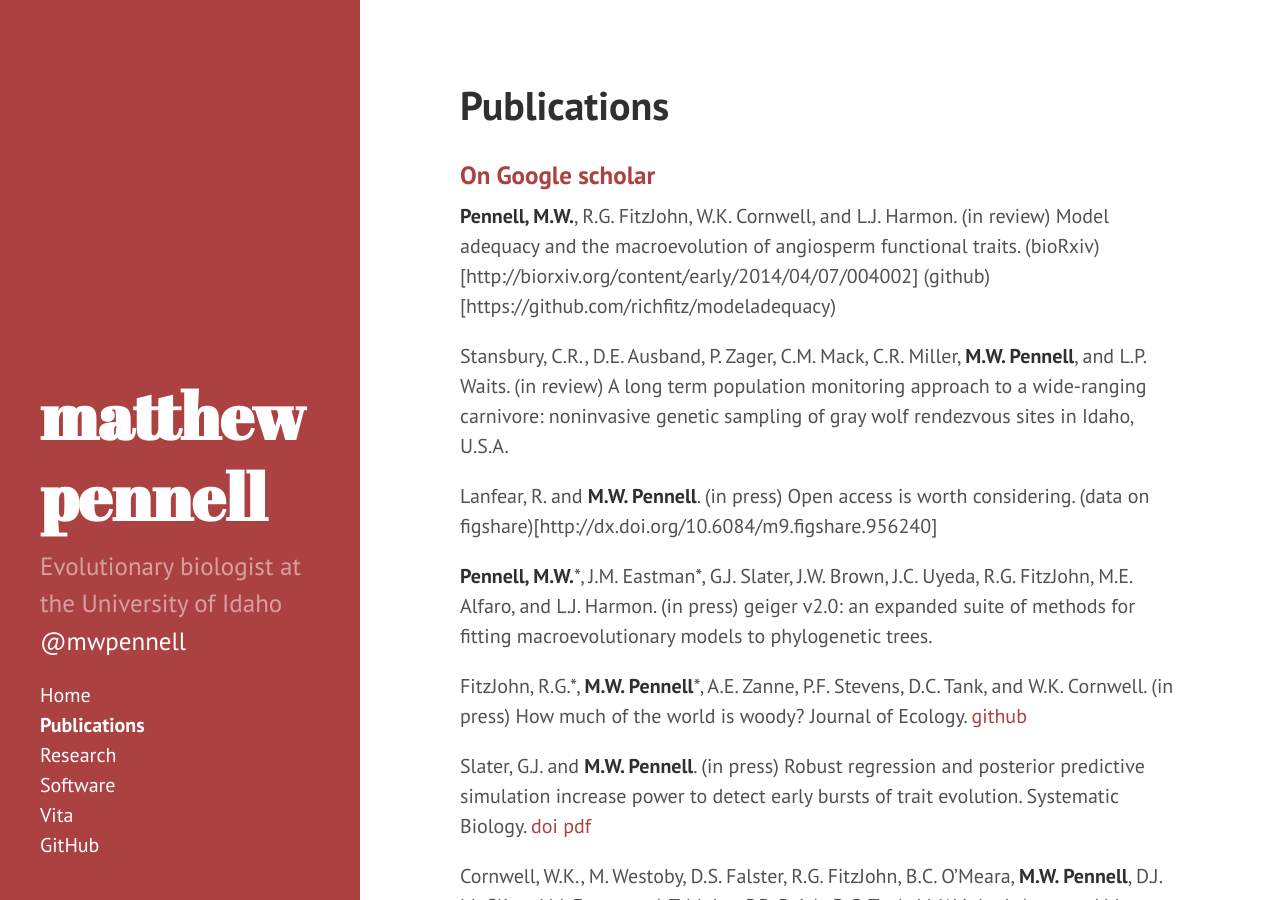
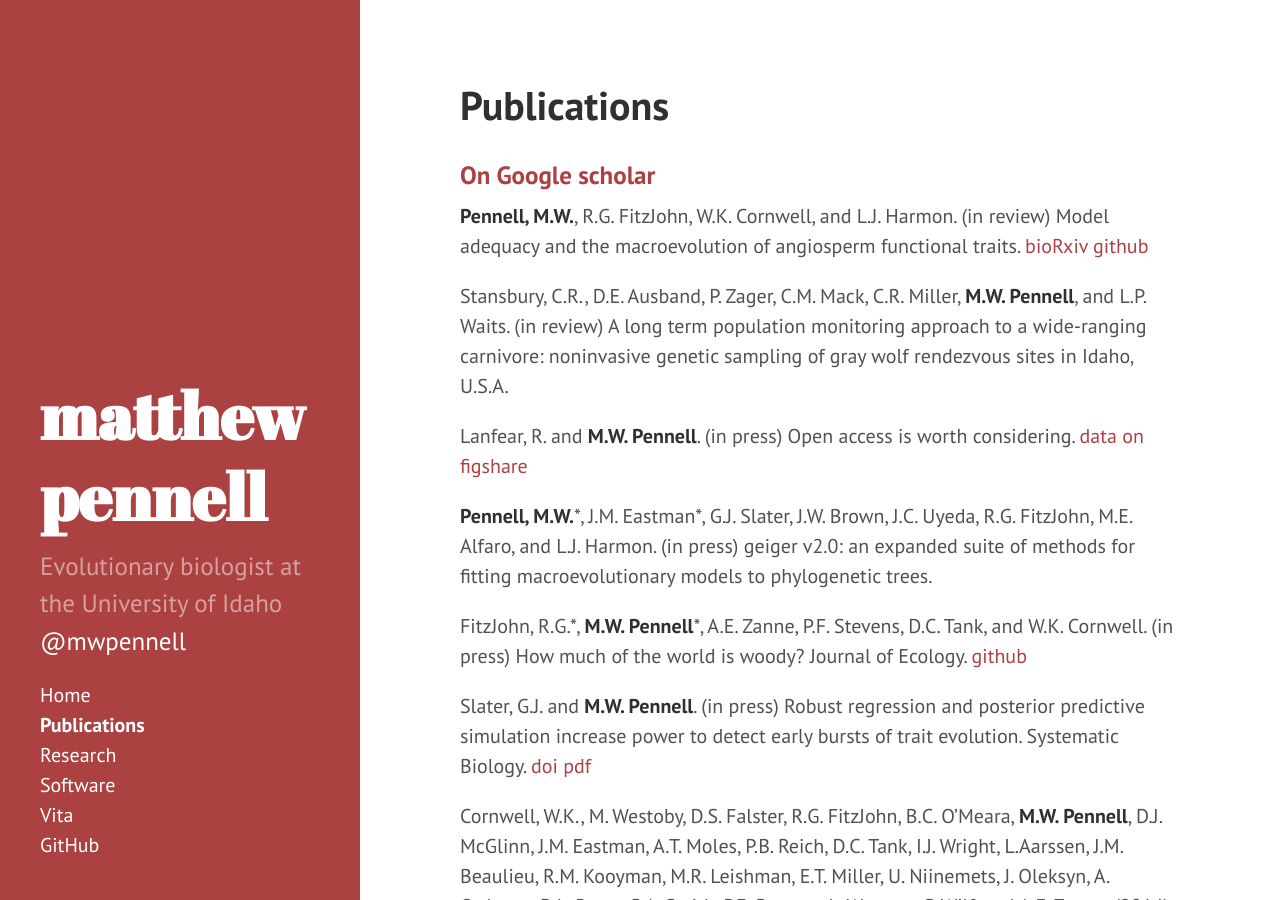
Before and after one commit to atredennick/mwpennell.github.io, a Jekyll site: the page built from publications.md, in a window 1280 px wide and 900 px high. Built offline with Jekyll 4.4.1, drawn with Linux system fonts in a browser that asks for light colours; Markdown is read by kramdown in place of the engine named in the settings.

Commit message:
fixed md

```diff
--- a/publications.md
+++ b/publications.md
@@ -6,11 +6,11 @@ title: Publications
 ### [On Google scholar](http://scholar.google.com/citations?user=mxS1rJoAAAAJ&hl=en)
 
 
-**Pennell, M.W.**, R.G. FitzJohn, W.K. Cornwell, and L.J. Harmon. (in review) Model adequacy and the macroevolution of angiosperm functional traits. (bioRxiv)[http://biorxiv.org/content/early/2014/04/07/004002] (github)[https://github.com/richfitz/modeladequacy)
+**Pennell, M.W.**, R.G. FitzJohn, W.K. Cornwell, and L.J. Harmon. (in review) Model adequacy and the macroevolution of angiosperm functional traits. [bioRxiv](http://biorxiv.org/content/early/2014/04/07/004002) [github](https://github.com/richfitz/modeladequacy)
 
 Stansbury, C.R., D.E. Ausband, P. Zager, C.M. Mack, C.R. Miller, **M.W. Pennell**, and L.P. Waits. (in review) A long term population monitoring approach to a wide-ranging carnivore: noninvasive genetic sampling of gray wolf rendezvous sites in Idaho, U.S.A.
 
-Lanfear, R. and **M.W. Pennell**. (in press) Open access is worth considering. (data on figshare)[http://dx.doi.org/10.6084/m9.figshare.956240]
+Lanfear, R. and **M.W. Pennell**. (in press) Open access is worth considering. [data on figshare](http://dx.doi.org/10.6084/m9.figshare.956240)
 
 **Pennell, M.W.**\*, J.M. Eastman\*, G.J. Slater, J.W. Brown, J.C. Uyeda, R.G. FitzJohn, M.E. Alfaro, and L.J. Harmon. (in press) geiger v2.0: an expanded suite of methods for fitting macroevolutionary models to phylogenetic trees.
 
```
